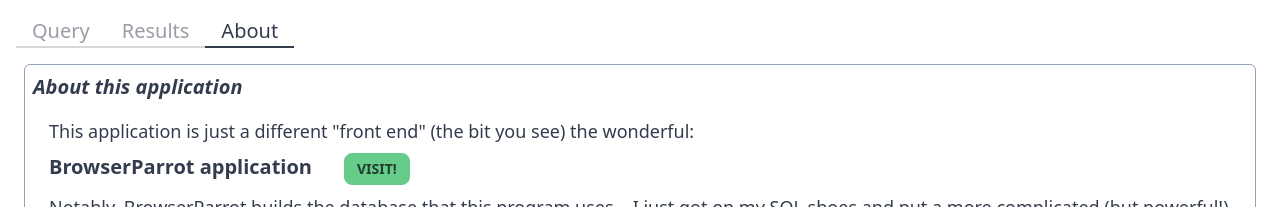
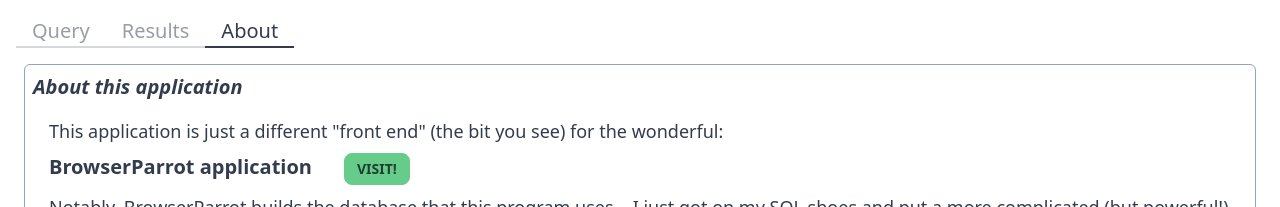
Before and after one commit to csterritt/browser-macaw, a Vue app in the folder frontend/: page / in a window 1280 px wide. Both pictures are taken after a click on the link "About". Shown: the top 207 px of the page. Built offline with nearby package versions, Linux system fonts and the light colour scheme.

Commit message:
Added missing word to the About page.

```diff
--- a/frontend/src/components/AboutTab.vue
+++ b/frontend/src/components/AboutTab.vue
@@ -3,7 +3,7 @@
 
   <div class="ml-4">
     <div class="mb-2 text-lg">
-      This application is just a different "front end" (the bit you see) the
+      This application is just a different "front end" (the bit you see) for the
       wonderful:
     </div>
 
```
